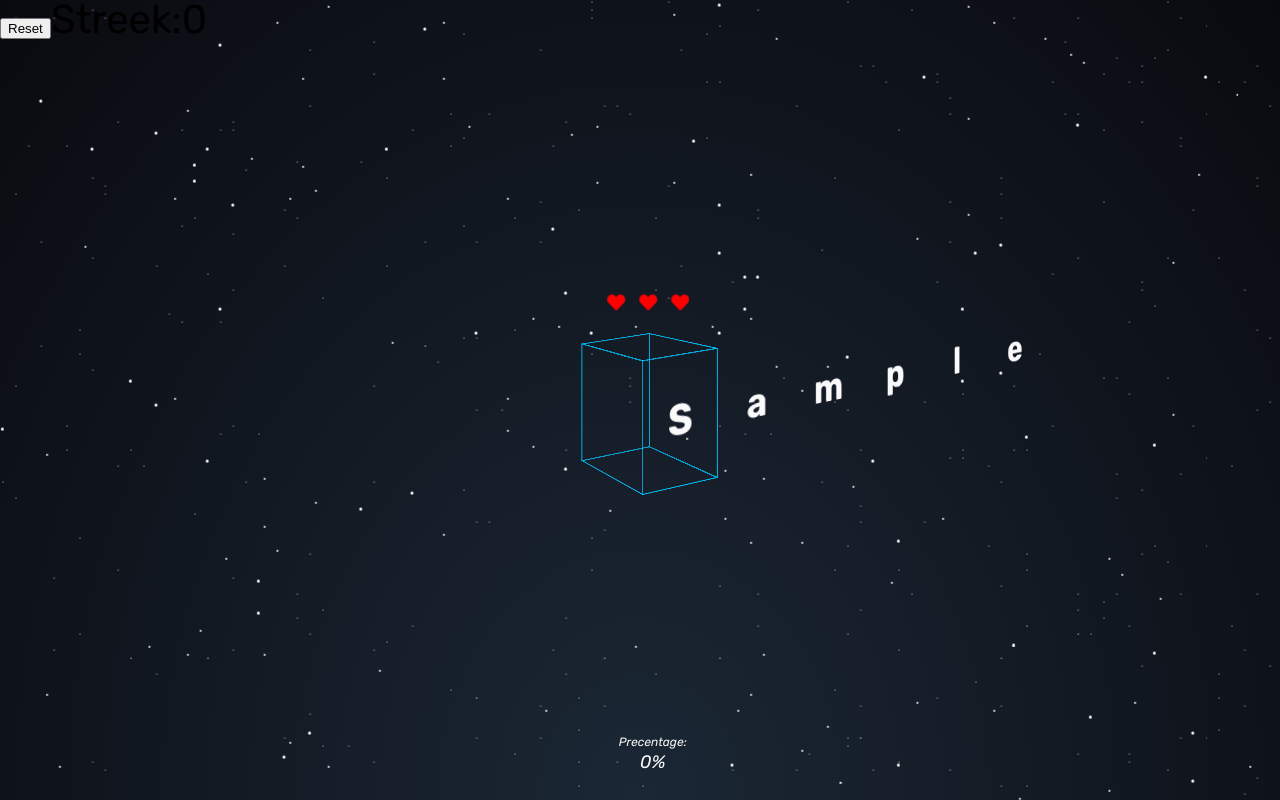
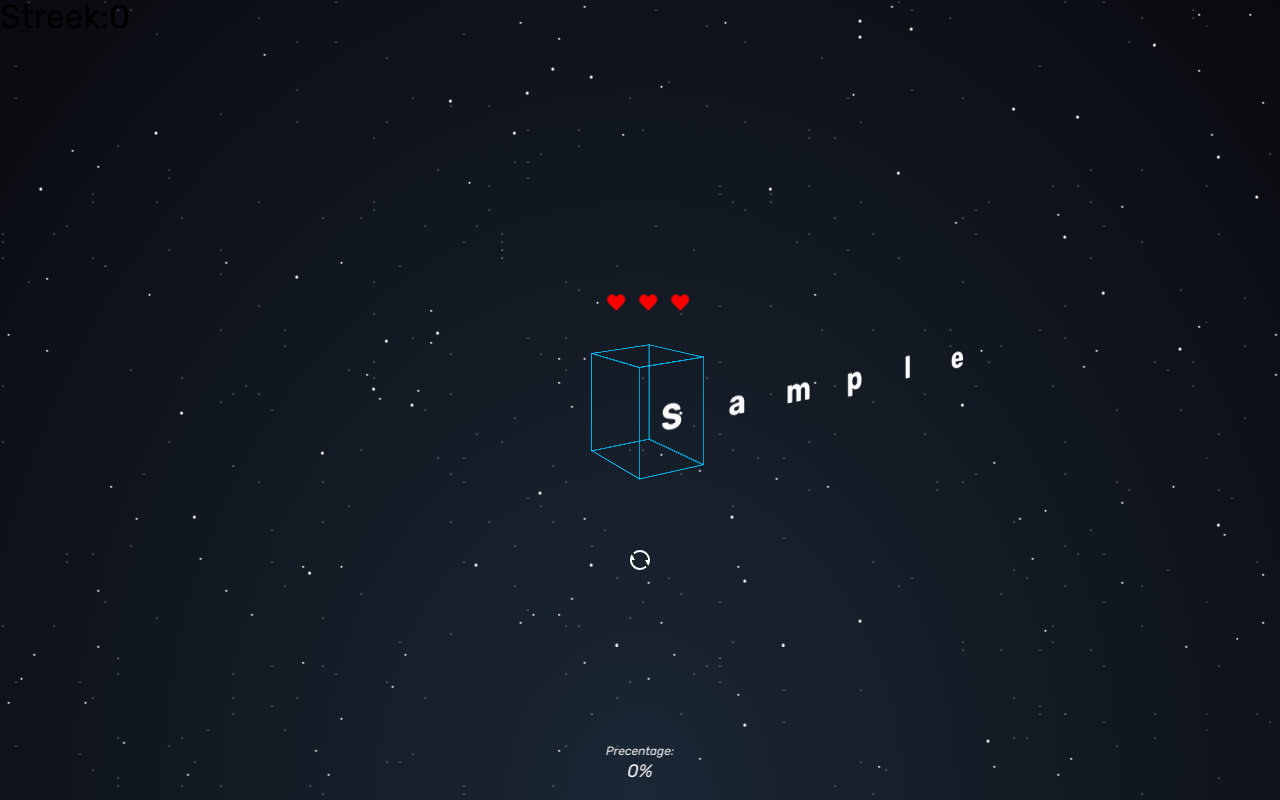
Before and after one commit to PohribniakRoman/Typo-Game, a React (Vite) app: page / in a window 1280 px wide. Both pictures are taken after typing "Sample" into the empty fields and a click on the button "Submit". Built offline with nearby package versions, Linux system fonts and the light colour scheme.

Commit message:
add bg fix

```diff
--- /dev/null
+++ b/src/components/Lives.tsx
@@ -0,0 +1,20 @@
+import { FaHeart, FaHeartBroken } from "react-icons/fa";
+import { Carriage } from "./Typo";
+
+interface Lives{
+    lives:number;
+    carriage: React.MutableRefObject<Carriage>;
+}
+
+export const Lives:React.FC<Lives> = ({lives,carriage}) => {
+    return <ul className="typo__lives">
+            {new Array(lives).fill(1).map((el,index)=>{
+                return  <li className="typo__lives--item" key={el+index}>
+                    {carriage.current.typos < index+el
+                    ?<FaHeart/>
+                    :<FaHeartBroken/>
+                    }
+                </li>
+            })}
+        </ul>
+}
--- /dev/null
+++ b/src/components/ProggressCounter.tsx
@@ -0,0 +1,23 @@
+import { useEffect, useState } from "react"
+
+export interface CounterInterface {
+    value?:number,
+}
+
+
+export const ProggressCounter:React.FC<CounterInterface> = ({value = 0}) =>{
+    const [currentValue,setCurrentValue]= useState<number>(0);
+    useEffect(()=>{
+        const timming = (value/Math.abs(value-currentValue))*100;
+        const count = setInterval(()=>{
+            if(currentValue !== value){
+                value > currentValue
+                ?setCurrentValue(currentValue+1)
+                :setCurrentValue(currentValue-1);
+            }
+            clearInterval(count)
+        },timming)
+    },[value,currentValue])
+
+    return <span>{currentValue}%</span>
+}
--- /dev/null
+++ b/src/components/Reset.tsx
@@ -0,0 +1,16 @@
+import { RiRefreshLine } from "react-icons/ri";
+
+interface Reset{
+    reset:Function;
+}
+
+export const Reset:React.FC<Reset> = ({reset}) =>{
+    return <div className="typo__reset" onClick={(event)=>{
+        const element = event.target as HTMLDivElement;
+        element.classList.add("spin")
+        setTimeout(()=>{
+            element.classList.remove("spin")
+        },500)
+        reset();
+    }}><RiRefreshLine/></div>
+}
--- a/src/components/Typo.tsx
+++ b/src/components/Typo.tsx
@@ -1,16 +1,20 @@
-import { useEffect, useRef} from "react"
+import { useCallback, useEffect, useRef} from "react"
 import { useDispatch, useSelector } from "react-redux";
 import {FaHeart,FaHeartBroken} from "react-icons/fa"
 import { PhraseAction } from "../reducers/typoReducer";
 import { State } from "../reducers/combineReducer";
 import { Cube } from "./Cube";
+import {RiRefreshLine} from "react-icons/ri";
+import { ProggressCounter } from "./ProggressCounter";
+import { Reset } from "./Reset";
+import { Lives } from "./Lives";
 
 export interface Typo{
     target:string;
     complexity:1|2|3;
 }
 
-interface Carriage{
+export interface Carriage{
     index:number;
     typos:number;
     streek:number;
@@ -31,7 +35,7 @@ export const Typo:React.FC<Typo> = ({target,complexity}) => {
     const dispatch = useDispatch();
     const typo = useSelector((state:State)=>state.typo)
 
-    const handlePress = (event:KeyboardEvent) => {
+    const handlePress = useCallback((event:KeyboardEvent) => {
         if(carriage.current.refreshing)return
         if(event.key === phrase.current[carriage.current.index]){
             dispatch({type:"ADD_SYMBOL",payload:{
@@ -49,7 +53,7 @@ export const Typo:React.FC<Typo> = ({target,complexity}) => {
             carriage.current.streek = 0;
         }
         localStorage.setItem("carriage",JSON.stringify(carriage.current))
-    }
+    },[])
 
     const reset = () => {
         carriage.current = {...carriageDefultState};
@@ -83,7 +87,7 @@ export const Typo:React.FC<Typo> = ({target,complexity}) => {
     }
 
     return <div className="sceen__container">
-        <ul className="typo" style={{transform:`translate3d(-${0.5688*precentage}%, ${Math.sin(31.92)*precentage -50}%, ${1.4 * correctGuessed}em)`}}>
+        <ul className="typo" style={{transform:`translate3d(-${0.58*precentage}%, ${Math.sin(31.92)*precentage -50}%, ${1.4 * correctGuessed}em)`}}>
             {phrase.current.split("").map((symbol,index)=>{
                 if(typo[index]){
                     return <Cube key={index} index={index} success={typo[index].success?"correct":"incorrect current"} symbol={symbol}/>
@@ -97,18 +101,16 @@ export const Typo:React.FC<Typo> = ({target,complexity}) => {
                 return <Cube key={index} success={null} index={index} symbol={symbol}/>
             })}
         </ul>
-        <div className="typo__precentage">{`${Math.round(precentage)}%`}</div>
-        <button className="typo__reset" onClick={reset}>Reset</button>
-        <ul className="typo__lives">
-            {new Array(maxTypos).fill(1).map((el,index)=>{
-                return  <li className="typo__lives--item" key={el+index}>
-                    {carriage.current.typos < index+el
-                    ?<FaHeart/>
-                    :<FaHeartBroken/>
-                    }
-                </li>
-            })}
-        </ul>
+
+
+        <div className="typo__precentage">
+            <ProggressCounter value={Math.round(precentage)}/>
+        </div>
+
+
+        <Reset reset={reset}/>
+
+        <Lives lives={maxTypos} carriage={carriage}/>
         Streek:{carriage.current.streek}
     </div>
 }
--- a/src/styles/components/_sceen.scss
+++ b/src/styles/components/_sceen.scss
@@ -1,11 +1,13 @@
+$unit-of-measurement:2.6vw;
+
 .sceen {
   height: 100vh;
   height: 100svh;
-  font-size: 40px;
+  font-size: $unit-of-measurement;
   position: relative;
   overflow: hidden;
-  perspective: 40em;
-  perspective-origin: 70% calc(50% - 10em);
+  perspective:  calc($unit-of-measurement * 40);
+  perspective-origin: 70% calc(50% - $unit-of-measurement * 10);
   &__container {
     transform-style: preserve-3d;
     height: 100%;
--- a/src/styles/components/_typo.scss
+++ b/src/styles/components/_typo.scss
@@ -14,7 +14,7 @@ $width: 2em;
     font-size: 18px;
     bottom: 20px;
     left: 50%;
-    transform: translateY(-50%);
+    transform: translateX(-50%);
     font-style: italic;
     &::before{
       content: "Precentage:";
@@ -26,6 +26,33 @@ $width: 2em;
       font-size: 12px;
       font-style: italic;
       transform: translateX(-50%);
+    }
+  }
+  &__reset{
+    border:none;
+    background-color: rgba(0,0,0,0);
+    color: #fafafa;
+    font-size: 24px;
+    width: 24px;
+    height: 24px;
+    outline: none;
+    cursor: pointer;
+    transition: .3s;
+    position: absolute;
+    top: 70%;
+    left: 50%;
+    transform: translate(-50%,-50%);
+
+    &:hover{
+      scale: 1.1;
+    }
+    & svg{
+      pointer-events: none;
+    }
+    &.spin{
+      animation-name: spin;
+      animation-duration:.5s;
+      animation-iteration-count: 1;
     }
   }
   &__item {
@@ -80,11 +107,11 @@ $width: 2em;
       }
       &.right {
         width: $height;
-        transform: rotateY(90deg) translate3d(0, 0, 20px);
+        transform: rotateY(90deg) translate3d(0, 0, 0.5em);
       }
       &.left {
         width: $height;
-        transform: rotateY(90deg) translate3d(0, 0, calc($width * -1 + 20px));
+        transform: rotateY(90deg) translate3d(0, 0, calc($width * -1 + 0.5em));
       }
     }
   }
@@ -92,8 +119,8 @@ $width: 2em;
     position: absolute;
     color: red;
     top: 38%;
+    display: flex;
     left: 50%;
-    display: flex;
     transform: translate(-40%,-50%);
     gap: 14px;
     font-size: 18px;
@@ -121,3 +148,11 @@ $width: 2em;
 
   }
 }
+@keyframes spin{
+  0%{
+    transform: rotate(0turn);
+  }
+  100%{
+    transform: rotate(1turn);
+  }
+}
```
